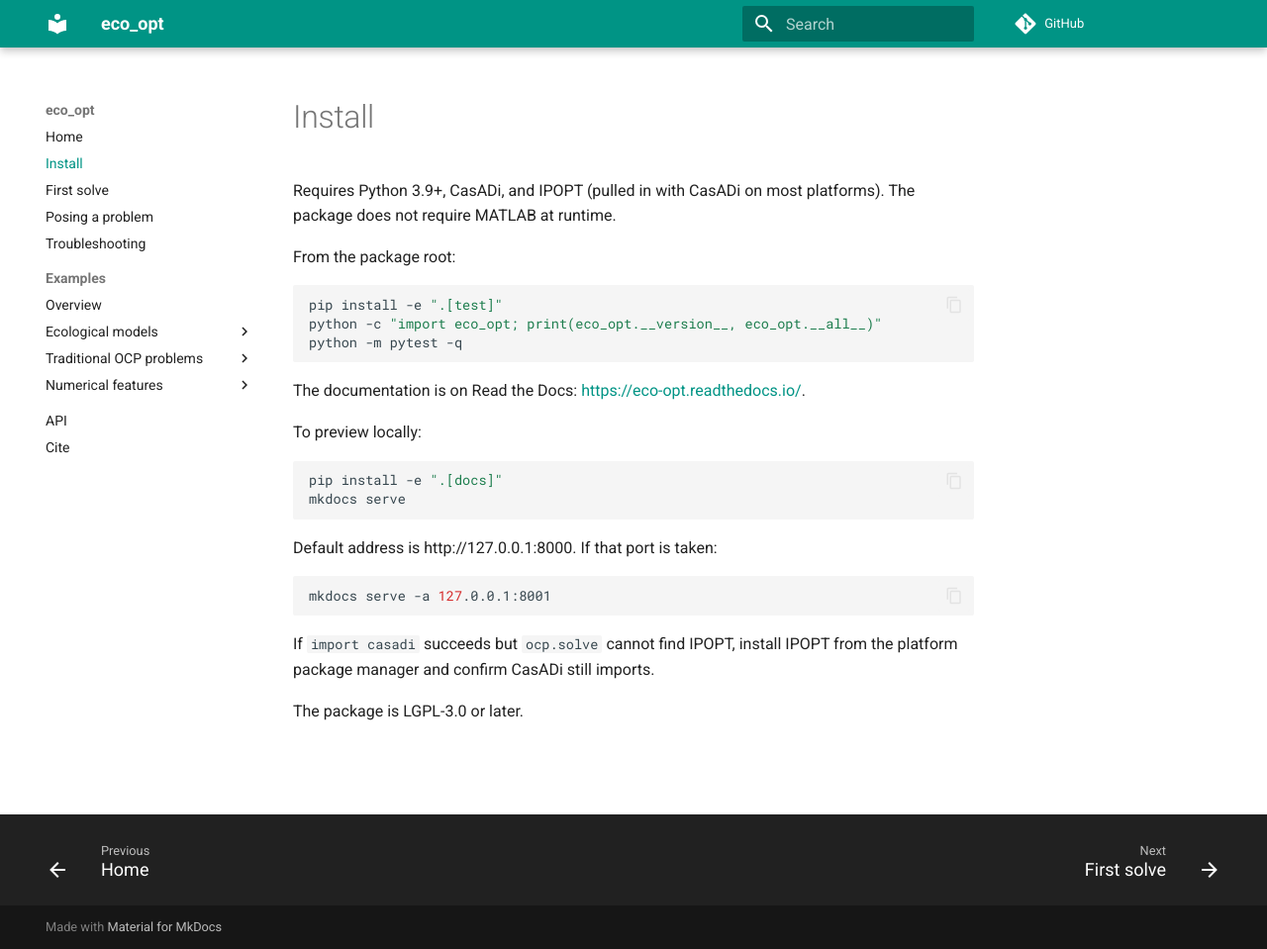
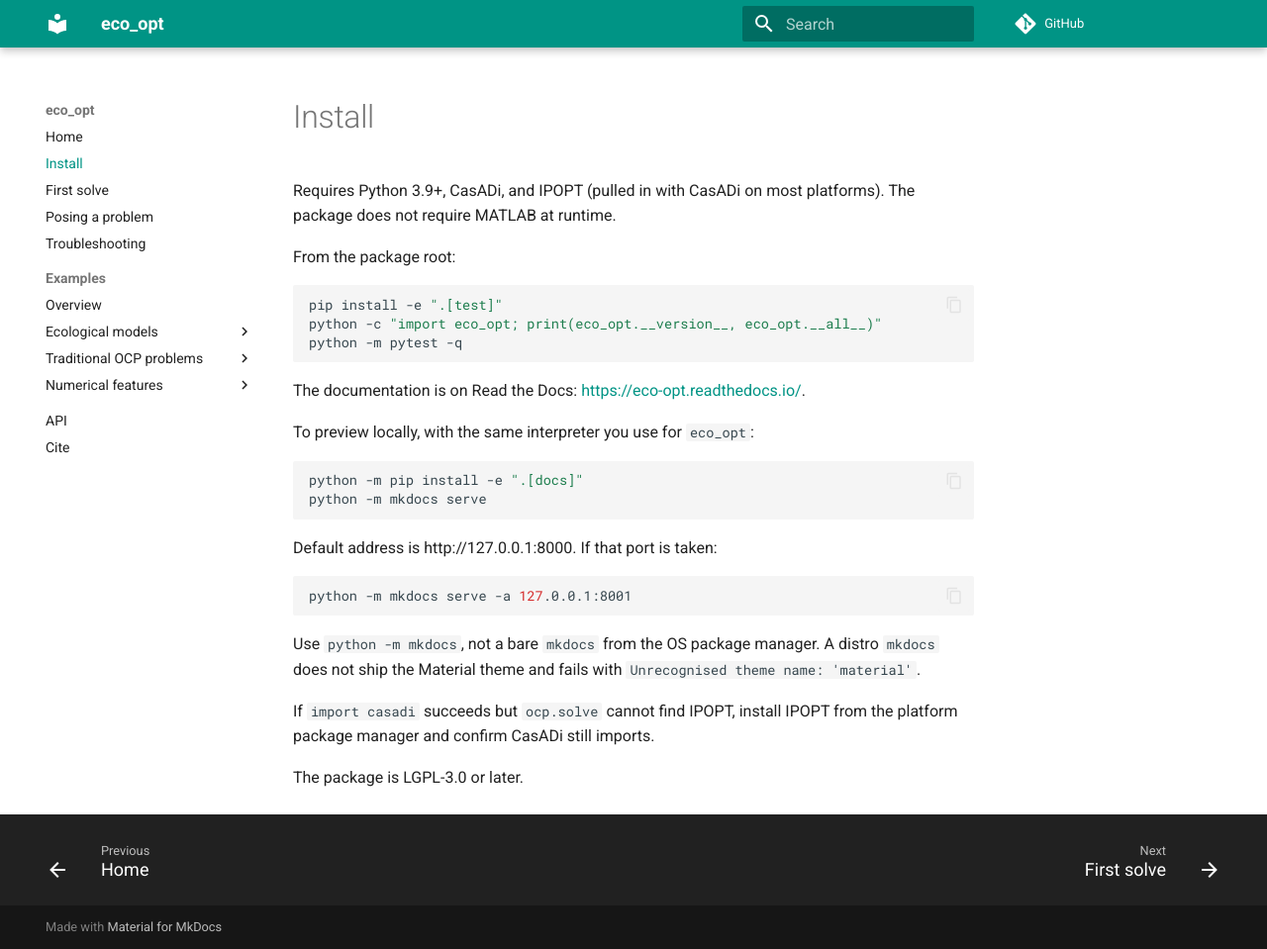
Before and after one commit to EMSL-Computing/eco_opt, an MkDocs documentation site: the page built from docs/install.md, in a window 1280 px wide and 959 px high. Shown: the whole window at 99% size. Built offline with MkDocs 1.6.1 and Material for MkDocs 9.7.7, drawn with Linux system fonts in a browser that asks for light colours; comment, search, counter and statistics services are not loaded.

Commit message:
Document python -m mkdocs so a distro MkDocs is not used.

````diff
--- a/docs/install.md
+++ b/docs/install.md
@@ -13,18 +13,22 @@ python -m pytest -q
 
 The documentation is on Read the Docs: <https://eco-opt.readthedocs.io/>.
 
-To preview locally:
+To preview locally, with the same interpreter you use for `eco_opt`:
 
 ```bash
-pip install -e ".[docs]"
-mkdocs serve
+python -m pip install -e ".[docs]"
+python -m mkdocs serve
 ```
 
 Default address is http://127.0.0.1:8000. If that port is taken:
 
 ```bash
-mkdocs serve -a 127.0.0.1:8001
+python -m mkdocs serve -a 127.0.0.1:8001
 ```
+
+Use `python -m mkdocs`, not a bare `mkdocs` from the OS package manager.
+A distro `mkdocs` does not ship the Material theme and fails with
+`Unrecognised theme name: 'material'`.
 
 If `import casadi` succeeds but `ocp.solve` cannot find IPOPT, install
 IPOPT from the platform package manager and confirm CasADi still
````
Also changed, not shown: README.md (+10 -6 lines).
